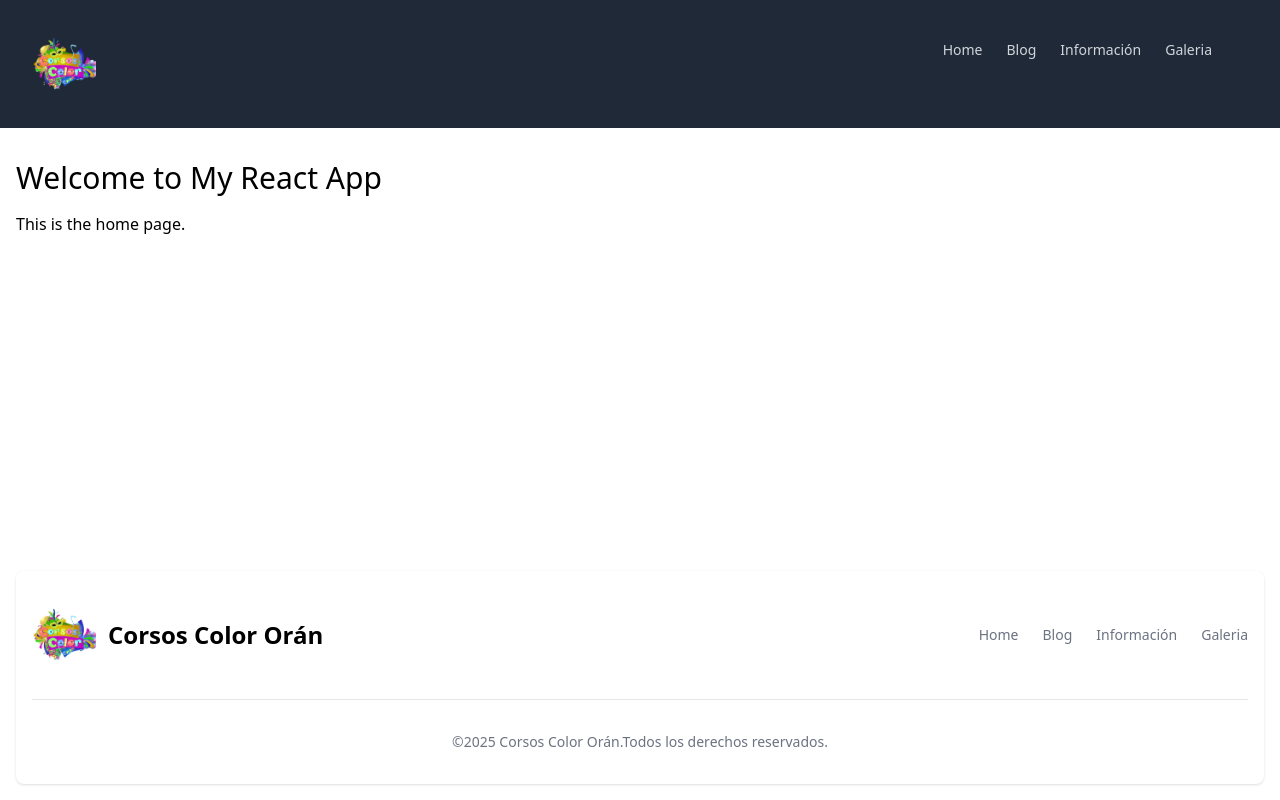
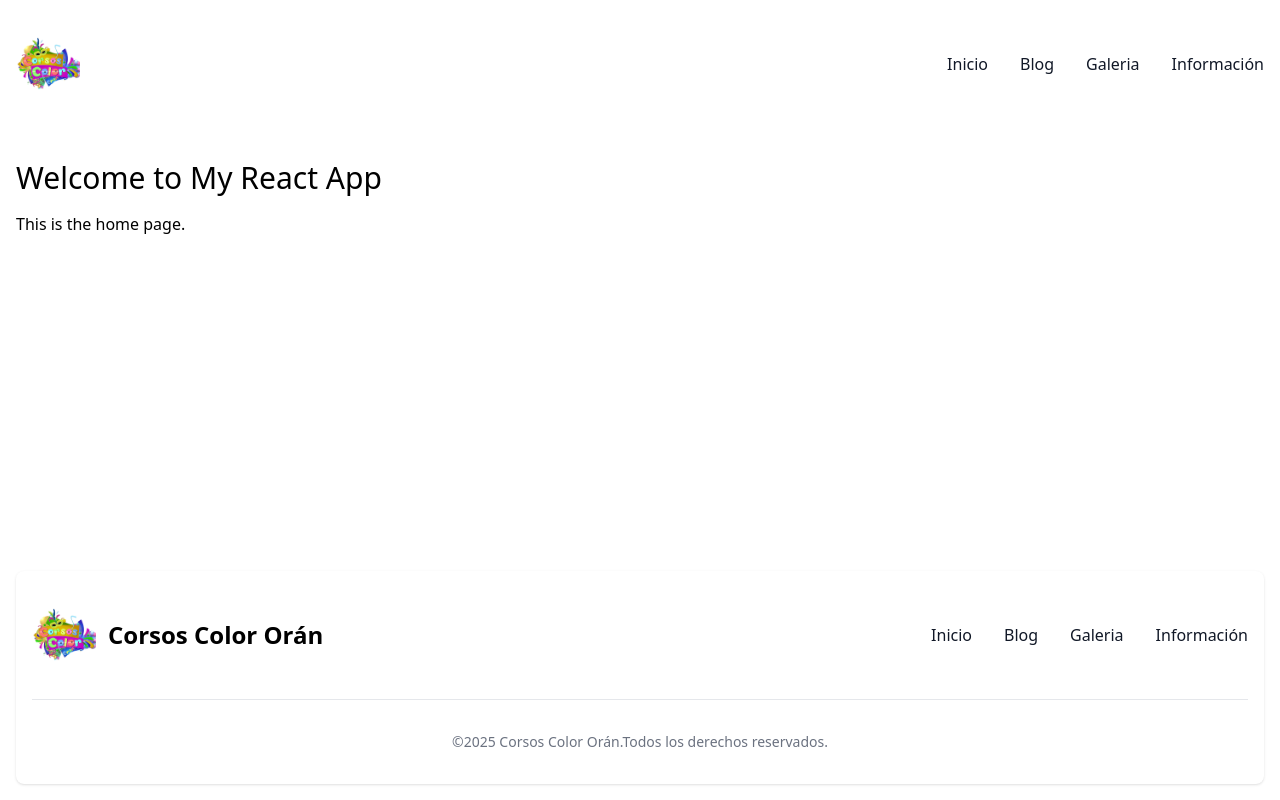
Before and after one commit to matiferamador/corsoscolororan, a React (Vite) app: page / in a window 1280 px wide. Built offline with nearby package versions, Linux system fonts and the light colour scheme.

Commit message:
Guardar cambios

```diff
--- a/src/components/footer.jsx
+++ b/src/components/footer.jsx
@@ -1,5 +1,10 @@
 import { Link } from "react-router-dom";
 import Logo from '../../public/Corsosweb.png'
+import{navigation} from '../components/utils/navigation'
+
+function classNames(...classes) {
+  return classes.filter(Boolean).join(' ')
+}
 const Footer = () => {
   return (
     <footer className="bg-white rounded-lg shadow dark:bg-gray-900 m-4">
@@ -14,20 +19,22 @@ const Footer = () => {
 
             <span className="self-center text-2xl font-semibold whitespace-nowrap dark:text-white">Corsos Color Orán</span>
             </Link>
-          <ul className="flex flex-wrap items-center mb-6 text-sm font-medium text-gray-500 sm:mb-0 dark:text-gray-400">
-            <li>
-              <a href="#" className="hover:underline me-4 md:me-6">Home</a>
-            </li>
-            <li>
-              <a href="#" className="hover:underline me-4 md:me-6">Blog</a>
-            </li>
-            <li>
-              <a href="#" className="hover:underline me-4 md:me-6">Información</a>
-            </li>
-            <li>
-              <a href="#" className="hover:underline">Galeria</a>
-            </li>
-          </ul>
+            <ul className="font-medium flex flex-col p-4 md:p-0 mt-4 border border-gray-100 rounded-lg bg-gray-50 md:flex-row md:space-x-8 rtl:space-x-reverse md:mt-0 md:border-0 md:bg-white dark:bg-gray-800 md:dark:bg-gray-900 dark:border-gray-700">
+                {navigation.map((item) => (
+                  <li key={item.name}>
+                    <Link
+                      to={item.href}
+                      className={classNames(
+                        item.current ? 'text-white bg-blue-700 md:bg-transparent md:text-blue-700 dark:text-white md:dark:text-blue-500' : 'text-gray-900 hover:bg-gray-100 md:hover:bg-transparent md:hover:text-blue-700 dark:text-white md:dark:hover:text-blue-500 dark:hover:bg-gray-700 dark:hover:text-white md:dark:hover:bg-transparent',
+                        'block py-2 px-3 rounded md:p-0'
+                      )}
+                      aria-current={item.current ? 'page' : undefined}
+                    >
+                      {item.name}
+                    </Link>
+                  </li>
+                ))}
+              </ul>
         </div>
         <hr className="my-6 border-gray-200 sm:mx-auto dark:border-gray-700 lg:my-8" />
         <span className="block text-sm text-gray-500 sm:text-center dark:text-gray-400">©2025 <a href="https://flowbite.com/" className="hover:underline">Corsos Color Orán</a>.Todos los derechos reservados.</span>
--- a/src/components/navbar.jsx
+++ b/src/components/navbar.jsx
@@ -1,82 +1,60 @@
 import { Disclosure, DisclosureButton, DisclosurePanel } from '@headlessui/react'
 import { Bars3Icon, XMarkIcon } from '@heroicons/react/24/outline'
+import { Link } from 'react-router-dom'
 import Logo from '../../public/Corsosweb.png'
-import { Link } from 'react-router-dom'
-
-const navigation = [
-  { name: 'Home', href: '/', current: false },
-  { name: 'Blog', href: '/Blog', current: false },
-  { name: 'Información', href: '/Info', current: false },
-  { name: 'Galeria', href: '/Galeria', current: false },
-]
+import{navigation} from '../components/utils/navigation'
 
 function classNames(...classes) {
   return classes.filter(Boolean).join(' ')
 }
-
-export default function Example() {
+export default function Navbar() {
   return (
-    <Disclosure as="nav" className="bg-gray-800 py-3">
+    <Disclosure as="nav" className="bg-white border-gray-200 dark:bg-gray-900">
       {({ open }) => (
         <>
-          <div className=" container mx-auto py-5 sm:px-6 lg:px-8">
-            <div className="relative flex h-16 items-center justify-between">
-              <div className="absolute inset-y-0 left-0 flex items-center sm:hidden">
-                {/* Mobile menu button*/}
-                <DisclosureButton className="relative inline-flex items-center justify-center rounded-md p-2 text-gray-400 hover:bg-gray-700 hover:text-white focus:outline-none focus:ring-2 focus:ring-inset focus:ring-white">
-                  <span className="absolute -inset-0.5" />
+          <div className="container mx-auto p-4 md:py-8 flex flex-wrap items-center justify-between">
+            <Link to="/" className="flex items-center space-x-3 rtl:space-x-reverse">
+              <img src={Logo} className="h-16" alt="Flowbite Logo" />
+
+            </Link>
+            <DisclosureButton className="inline-flex items-center p-2 w-10 h-10 justify-center text-sm text-gray-500 rounded-lg md:hidden hover:bg-gray-100 focus:outline-none focus:ring-2 focus:ring-gray-200 dark:text-gray-400 dark:hover:bg-gray-700 dark:focus:ring-gray-600">
               <span className="sr-only">Open main menu</span>
               {open ? (
-                    <XMarkIcon className="block h-6 w-6" aria-hidden="true" />
+                <XMarkIcon className="w-5 h-5" aria-hidden="true" />
               ) : (
-                    <Bars3Icon className="block h-6 w-6" aria-hidden="true" />
+                <Bars3Icon className="w-5 h-5" aria-hidden="true" />
               )}
             </DisclosureButton>
-              </div>
-              <div className="flex flex-1 items-center justify-center py-3 sm:items-stretch sm:justify-between">
-                <div className="flex flex-shrink-0 items-center">
-                <Link to="/">
-                            <img
-                            className="h-16 w-auto"
-                            src={Logo}
-                            alt="Logo Corsos Color Orán"
-                            />
-                </Link>
-                </div>
-                <div className="hidden sm:ml-6 sm:block">
-                  <div className="flex items-center">
+            <div className="hidden w-full md:block md:w-auto">
+              <ul className="font-medium flex flex-col p-4 md:p-0 mt-4 border border-gray-100 rounded-lg bg-gray-50 md:flex-row md:space-x-8 rtl:space-x-reverse md:mt-0 md:border-0 md:bg-white dark:bg-gray-800 md:dark:bg-gray-900 dark:border-gray-700">
                 {navigation.map((item) => (
-                      <a
-                        key={item.name}
-                        href={item.href}
+                  <li key={item.name}>
+                    <Link
+                      to={item.href}
                       className={classNames(
-                          item.current ? 'bg-gray-900 text-white' : 'text-gray-300 hover:bg-gray-700 hover:text-white',
-                          'rounded-md px-3 py-2 text-sm font-medium',
+                        item.current ? 'text-white bg-blue-700 md:bg-transparent md:text-blue-700 dark:text-white md:dark:text-blue-500' : 'text-gray-900 hover:bg-gray-100 md:hover:bg-transparent md:hover:text-blue-700 dark:text-white md:dark:hover:text-blue-500 dark:hover:bg-gray-700 dark:hover:text-white md:dark:hover:bg-transparent',
+                        'block py-2 px-3 rounded md:p-0'
                       )}
                       aria-current={item.current ? 'page' : undefined}
                     >
                       {item.name}
-                      </a>
+                    </Link>
+                  </li>
                 ))}
-                  </div>
-                </div>
-              </div>
-              <div className="absolute inset-y-0 right-0 flex items-center pr-2 sm:static sm:inset-auto sm:ml-6 sm:pr-0">
-
-              </div>
+              </ul>
             </div>
           </div>
 
-          <DisclosurePanel className="sm:hidden">
+          <DisclosurePanel className="md:hidden">
             <div className="space-y-1 px-2 pb-3 pt-2">
               {navigation.map((item) => (
                 <DisclosureButton
                   key={item.name}
-                  as="a"
-                  href={item.href}
+                  as={Link}
+                  to={item.href}
                   className={classNames(
-                    item.current ? 'bg-gray-900 text-white' : 'text-gray-300 hover:bg-gray-700 hover:text-white',
-                    'block rounded-md px-3 py-2 text-base font-medium',
+                    item.current ? 'text-white bg-blue-700' : 'text-gray-900 hover:bg-gray-100 dark:text-white dark:hover:bg-gray-700 ',
+                    'block py-2 px-3 rounded'
                   )}
                   aria-current={item.current ? 'page' : undefined}
                 >
--- /dev/null
+++ b/src/components/utils/navigation.jsx
@@ -0,0 +1,6 @@
+export const navigation = [
+    { name: 'Inicio', href: '/', current: false },
+    { name: 'Blog', href: '/blog', current: false },
+    { name: 'Galeria', href: '/galeria', current: false },
+    { name: 'Información', href: '/info', current: false },
+  ]
--- a/src/pages/info.jsx
+++ b/src/pages/info.jsx
@@ -1,8 +1,37 @@
 const Info = () => {
     return (
       <div className="container mx-auto px-4 py-8 animate-slideInUp">
+        <div>
         <h2 className="text-2xl md:text-3xl mb-4">Información</h2>
-        <p>...</p>
+
+        </div>
+        <div className="max-w-lg mx-auto bg-white shadow-md rounded-lg">
+            <div className="border-b">
+                <button
+                    onClick={toggleAccordion}
+                    className="w-full flex justify-between items-center p-4 text-left text-gray-700 hover:bg-gray-200 focus:outline-none"
+                >
+                    <span>Sección 1</span>
+                    <svg
+                        className={`w-4 h-4 ${isOpen ? 'transform rotate-180' : ''}`}
+                        fill="currentColor"
+                        viewBox="0 0 20 20"
+                    >
+                        <path
+                            fillRule="evenodd"
+                            d="M10 3a1 1 0 011 1v12a1 1 0 11-2 0V4a1 1 0 011-1z"
+                            clipRule="evenodd"
+                        />
+                    </svg>
+                </button>
+                {isOpen && (
+                    <div className="accordion-content px-4 py-2">
+                        Contenido de la sección 1
+                    </div>
+                )}
+            </div>
+        </div>
+
       </div>
     );
   };
```
Lines whose indentation alone changed are shown as unchanged.
